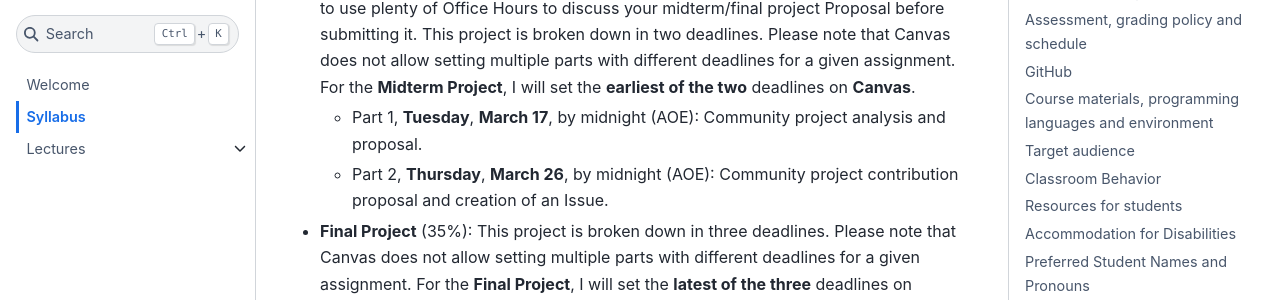
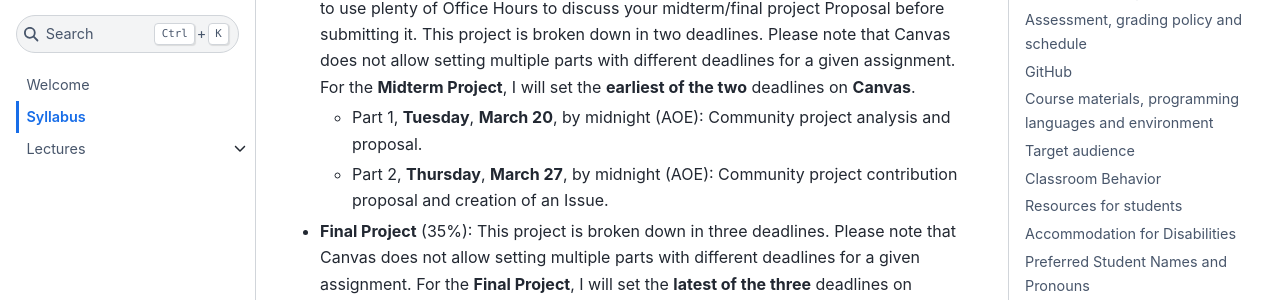
Before and after one commit to sdsu-math693b/spring26, a Jupyter Book: the page built from syllabus.md, in a window 1280 px wide and 900 px high, scrolled down 3991 px. Shown: the part 153-453 px from the top of the window. Built offline with Jupyter Book 1.0.4 settings and Sphinx 7.4.7 and the Sphinx Book theme 1.1.4, drawn with Linux system fonts in a browser that asks for light colours; pages that are not in the unit, such as notebooks, are missing from menus.

Commit message:
Syllabus: update Midterm deadlines

```diff
--- a/syllabus.md
+++ b/syllabus.md
@@ -93,8 +93,8 @@ Grading breakdown:
 AOE: Anywhere on Earth time zone. This time zone is 12 hours behind Coordinated Universal Time (UTC) and typically used for online submissions to accommodate people from different time zones. Given that this course is taught in person in the Pacific standard time, I use this not really to facilitate submissions from different time zones, but to allow people not to worry about submitting by midnight sharp. This does _not_ mean that I encourage people working late. I actually advocate for a healthy work/life balance for everyone (students and instructors alike).
 
 - **Midterm Project** (15%): The midterm/final project choice and proposal will need to be discussed with your instructor, before its submission (_not_ via email). Please make sure to use plenty of Office Hours to discuss your midterm/final project Proposal before submitting it. This project is broken down in two deadlines. Please note that Canvas does not allow setting multiple parts with different deadlines for a given assignment. For the **Midterm Project**, I will set the **earliest of the two** deadlines on **Canvas**.
-    * Part 1, **Tuesday**, **March 17**, by midnight (AOE): Community project analysis and proposal.
-    * Part 2, **Thursday**, **March 26**, by midnight (AOE): Community project contribution proposal and creation of an Issue.
+    * Part 1, **Tuesday**, **March 20**, by midnight (AOE): Community project analysis and proposal.
+    * Part 2, **Thursday**, **March 27**, by midnight (AOE): Community project contribution proposal and creation of an Issue.
 
 - **Final Project** (35%): This project is broken down in three deadlines. Please note that Canvas does not allow setting multiple parts with different deadlines for a given assignment. For the **Final Project**, I will set the **latest of the three** deadlines on **Canvas**.
 
```
